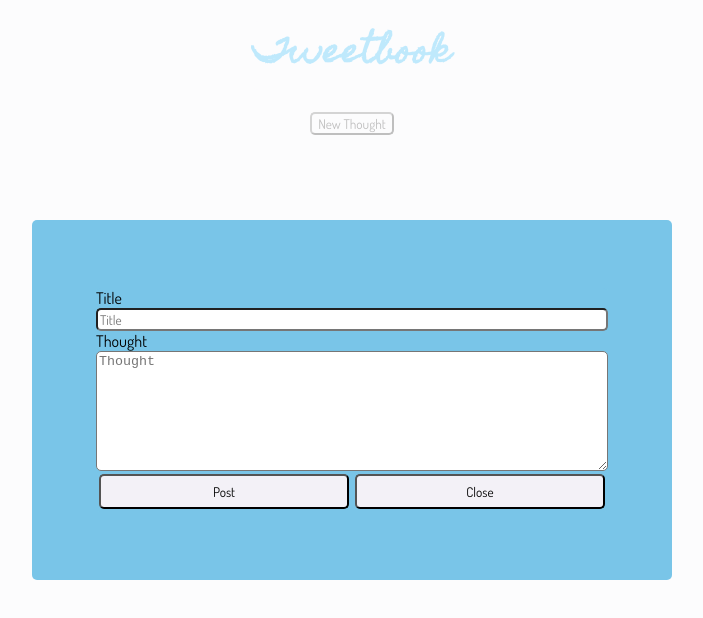
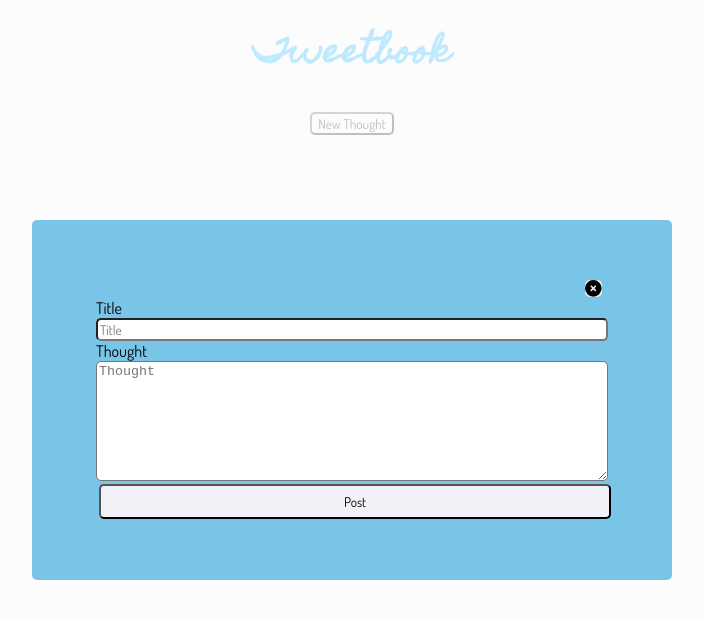
Before and after one commit to g-marlee/social-posts-lab-2, a React (Create React App) app: page / in a window 1280 px wide. Both pictures are taken after a click on the button "New Thought". Shown: the top 618 px of the page, without its empty margins (288-991 px from the left). Built offline with nearby package versions, Linux system fonts and the light colour scheme.

Commit message:
Fixed x button on form modal

```diff
--- a/package.json
+++ b/package.json
@@ -3,6 +3,10 @@
   "version": "0.1.0",
   "private": true,
   "dependencies": {
+    "@fortawesome/fontawesome-svg-core": "^6.1.2",
+    "@fortawesome/free-regular-svg-icons": "^6.1.2",
+    "@fortawesome/free-solid-svg-icons": "^6.1.2",
+    "@fortawesome/react-fontawesome": "^0.2.0",
     "@testing-library/jest-dom": "^5.16.4",
     "@testing-library/react": "^13.3.0",
     "@testing-library/user-event": "^13.5.0",
@@ -10,6 +14,7 @@
     "@types/node": "^16.11.46",
     "@types/react": "^18.0.15",
     "@types/react-dom": "^18.0.6",
+    "babel-plugin-macros": "^3.1.0",
     "nanoid": "^3.3.4",
     "react": "^18.2.0",
     "react-dom": "^18.2.0",
--- a/public/index.html
+++ b/public/index.html
@@ -12,6 +12,7 @@
     <style>
       @import url('https://fonts.googleapis.com/css2?family=Dosis&family=Homemade+Apple&display=swap');
       </style>
+
     <link rel="apple-touch-icon" href="%PUBLIC_URL%/logo192.png" />
     <!--
       manifest.json provides metadata used when your web app is installed on a
--- a/src/components/PostForm.css
+++ b/src/components/PostForm.css
@@ -36,13 +36,14 @@ label {
     width: 100%
 }
 
-.buttons {
-    background-color: #79c5e8;
-    display: flex;
-}
-
-.form-button {
+.post-button {
     width: 100%;
     margin: 3px;
     height: 35px;
 }
+
+.close-button {
+    border: none;
+    background-color: #79c5e8;
+    align-self: flex-end;
+}
--- a/src/components/PostForm.tsx
+++ b/src/components/PostForm.tsx
@@ -3,6 +3,8 @@ import { nanoid } from 'nanoid';
 import React, { useState } from 'react';
 import Modal from 'react-modal';
 import { Post } from '../App';
+import { faHome, faXmarkCircle } from "@fortawesome/free-solid-svg-icons";
+import { FontAwesomeIcon } from "@fortawesome/react-fontawesome";
 
 interface PostFormProps {
     openForm: boolean;
@@ -13,6 +15,7 @@ interface PostFormProps {
 
 
 export default function PostForm({openForm, onSubmit, onClose}: PostFormProps) {
+
     const [post, setPost] = useState<Post>({title: '', thought: '', id: ''})
 
     function handleTitleChange(e: React.ChangeEvent<HTMLInputElement>) {
@@ -45,12 +48,12 @@ export default function PostForm({openForm, onSubmit, onClose}: PostFormProps) {
         <>
             <Modal isOpen={openForm} className="modal">
                 <form onSubmit={handleSubmit}>
+                    <button onClick={handleClose} className='close-button'><FontAwesomeIcon icon={faXmarkCircle} size={'lg'} /></button>
                     <label htmlFor="title" className='label'>Title</label>
                     <input type="text" className='title-input' name="title" placeholder='Title' value={post.title} required onChange={handleTitleChange}/>
                     <label htmlFor="thought" className='label'>Thought</label>
                     <textarea className='thought-input' name='thought' placeholder='Thought' value={post.thought} required onChange={handleThoughtChange}/>
-                    <div className='buttons'><button type='submit' className='form-button'>Post</button>
-                    <button onClick={handleClose} className='form-button'>Close</button></div>
+                    <button type='submit' className='post-button'>Post</button>
                 </form>
             </Modal>
         </>
```
Also changed, not shown: 1 other file (tests, documents, lock files or other folders).
